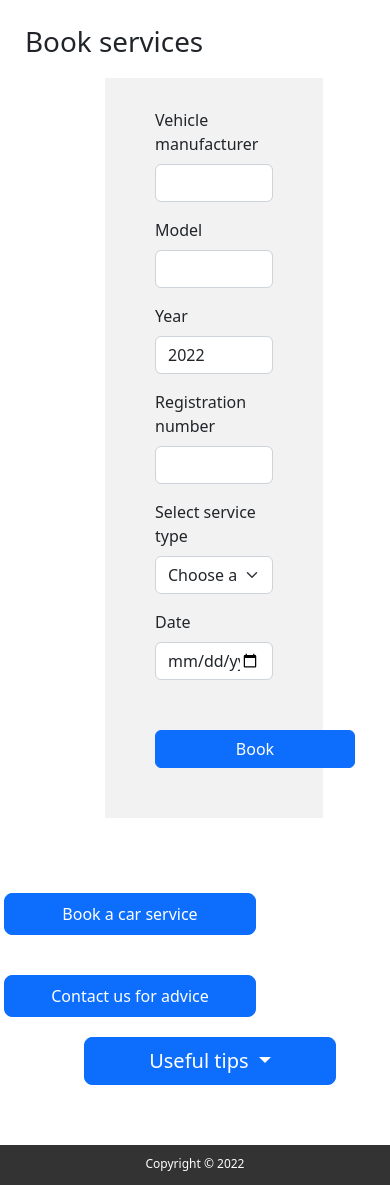
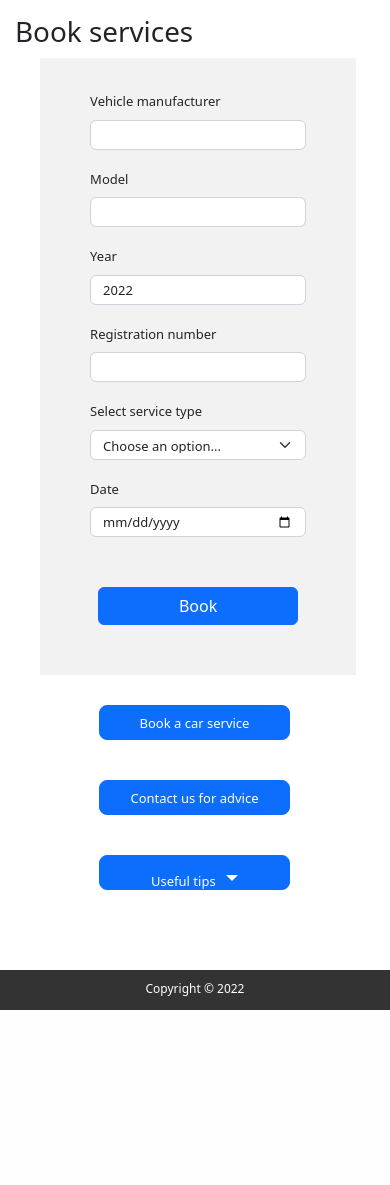
Before and after one commit to IonGorincioi/bestmotoserv, a Flask app: page /bookService in a window 390 px wide. Shown: the part 84-1269 px from the top of the page. After the commit the page ends 1094 px from the top, so only its background shows below. Run offline with Flask 2, Linux system fonts and the light colour scheme; some libraries are stand-ins or nearby versions.

Commit message:
responsive "askforhelp" and "bookService" pages

```diff
--- a/static/css/about_style.css
+++ b/static/css/about_style.css
@@ -45,9 +45,9 @@ img {
   width: 70%;
 }
 
-.homepageButton {
+/* .homepageButton {
   margin: 50px 30px 50px 30px;
-}
+} */
 
 /* ################################################ */
 /* #########      RESPONSIVE STYLE     ############ */
--- a/static/css/base_style.css
+++ b/static/css/base_style.css
@@ -75,8 +75,15 @@ ul.navigation li a:hover {
   width: 25%;
 }
 
-.assideButton {
+/* .assideButton {
   width: 100%;
+} */
+
+.assideButtons {
+  font-size: 25px;
+  max-width: 100%;
+  margin: 30px 30px 50px 0px;
+  text-align: center;
 }
 
 /* *******  FOOTER STYLE ******* */
--- a/static/css/bookservice_style.css
+++ b/static/css/bookservice_style.css
@@ -16,3 +16,93 @@
   margin-left: 100px;
   height: auto;
 }
+
+/* ############################################# */
+/*                 RESPONSIVE STYLE              */
+/* ############################################# */
+
+@media screen and (max-width: 1300px) {
+  .bookHeading {
+    /* border: 2px solid red; */
+    margin: 10px;
+  }
+
+  .bookAsside {
+    /* border: 2px solid green; */
+    padding-left: 100px;
+    width: 25%;
+    margin-top: 100px;
+  }
+
+  .bookAsside button {
+    width: 100%;
+    margin-left: 20px;
+  }
+
+  .bookButton {
+    width: 120%;
+  }
+}
+/* ######################################################### */
+@media screen and (max-width: 1100px) {
+  .bookAsside {
+    width: 29%;
+  }
+
+  .bookAsside button {
+    width: 100%;
+    margin-left: 20%;
+  }
+}
+
+@media screen and (max-width: 960px) {
+  .mainBookingSection {
+    width: 90%;
+  }
+
+  .bookAsside {
+    width: 50%;
+    margin-left: 27%;
+    margin-top: -25px;
+    font-size: medium;
+  }
+
+  .bookAsside button {
+    width: 90%;
+    margin-left: 20px;
+  }
+}
+
+@media screen and (max-width: 640px) {
+  .bookingForm {
+    /* border: 2px solid blue; */
+
+    width: 90%;
+    margin-left: 10%;
+  }
+
+  .bookingForm input,
+  .bookingForm select {
+    height: 30px;
+    font-size: small;
+  }
+
+  .bookingForm label {
+    font-size: small;
+  }
+
+  .bookAsside button a,
+  ul li a {
+    font-size: small;
+  }
+
+  .bookAsside button {
+    height: 35px;
+  }
+
+  .bookAsside {
+    width: 80%;
+    margin-left: 15%;
+    margin-top: -35px;
+  }
+}
--- a/static/css/home_style.css
+++ b/static/css/home_style.css
@@ -46,13 +46,6 @@
   margin: 20px 10px 0px 50px;
 }
 
-.assideButtons {
-  font-size: 28px;
-  max-width: 100%;
-  margin: 30px 30px 50px 0px;
-  text-align: center;
-}
-
 /* ################################################ */
 /* #########      RESPONSIVE STYLE     ############ */
 /* ################################################ */
@@ -80,7 +73,7 @@
   }
 
   .assideButtons {
-    margin: 40px 30px 20px -100px;
+    margin: 40px 30px 20px -130px;
   }
 
   .assideButtons,
--- a/templates/askforhelp.html
+++ b/templates/askforhelp.html
@@ -18,7 +18,7 @@
       you as soon an possible.
     </p>
   </div>
-  <div class="bookingForm">
+  <div class="bookingForm helpform">
     <form>
       <div class="mb-3">
         <label class="form-label">Your Name</label>
@@ -53,7 +53,7 @@
 <!--  -->
 {% block asside %}
 
-<div class="assideContent">
+<div class="assideContent helpAsside">
   <div class="assideButtons">
     <button type="button" class="btn btn-primary btn-lg bookservice">
       <a class="dropdown-item" href="{{url_for('bookService')}}"
@@ -99,5 +99,4 @@
   <!-- </div> -->
   <!--  -->
 </div>
-
 {% endblock %}
--- a/templates/bookservice.html
+++ b/templates/bookservice.html
@@ -114,8 +114,8 @@
 <!--  -->
 {% block asside %}
 
-<div class="assideContent">
-  <div class="assideButtons">
+<div class="assideContent bookAsside">
+  <div class="assideButtons bookButton">
     <button type="button" class="btn btn-primary btn-lg bookservice">
       <a class="dropdown-item" href="{{url_for('bookService')}}"
         >Book a car service</a
@@ -123,7 +123,7 @@
     </button>
   </div>
 
-  <div class="assideButtons">
+  <div class="assideButtons bookButton">
     <button type="button" class="btn btn-primary btn-lg bookservice">
       <a class="dropdown-item" href="{{url_for('helpPage')}}"
         >Contact us for advice</a
@@ -131,7 +131,7 @@
     </button>
   </div>
 
-  <div class="dropdown assideButton">
+  <div class="dropdown assideButtons bookButton">
     <button
       class="btn btn-primary dropdown-toggle bookservice btn-lg"
       type="button"
@@ -139,7 +139,7 @@
       data-bs-toggle="dropdown"
       aria-expanded="false"
     >
-      Useful tips
+      <a>Useful tips</a>
     </button>
     <ul class="dropdown-menu" aria-labelledby="dropdownMenuButton1">
       <li>
```
Also changed, not shown: static/css/askforhelp_style.css (+125 -0 lines).
